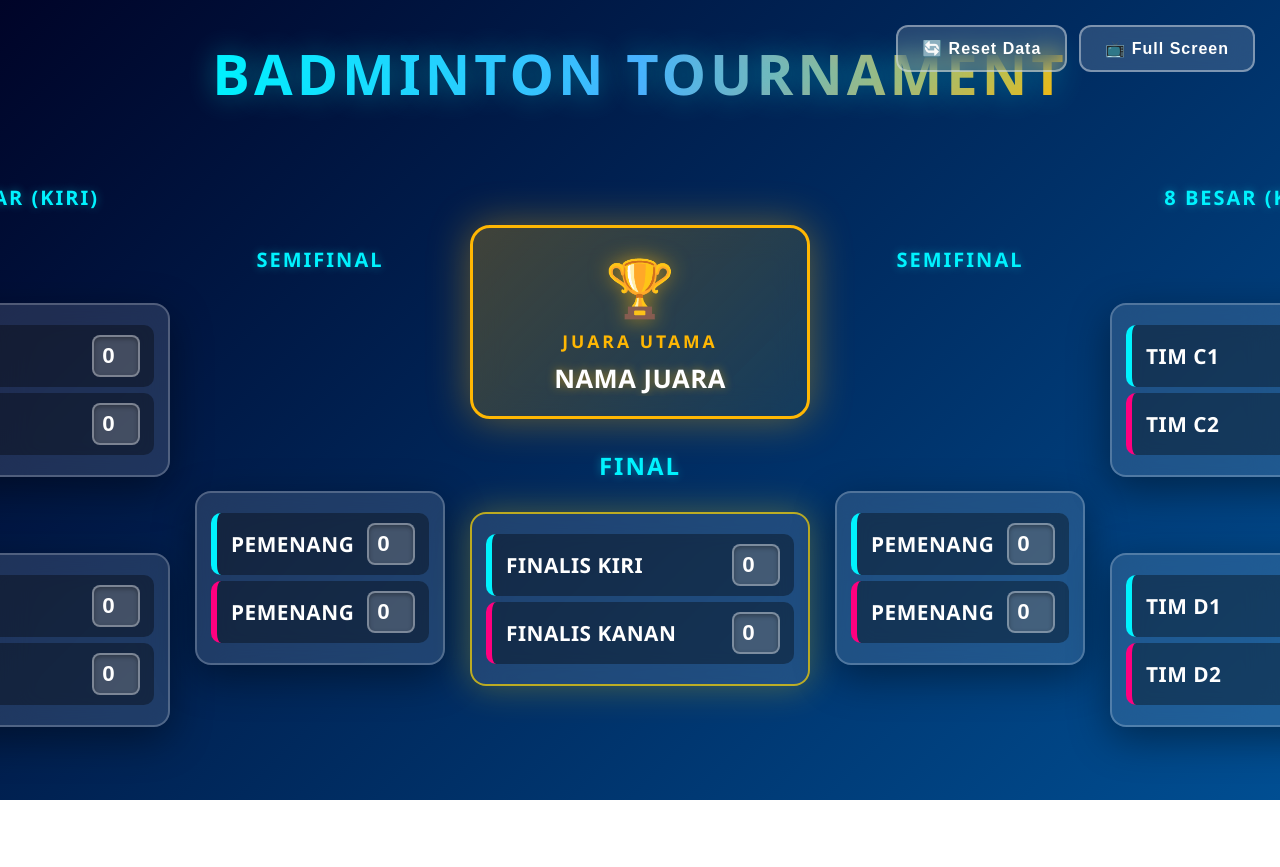
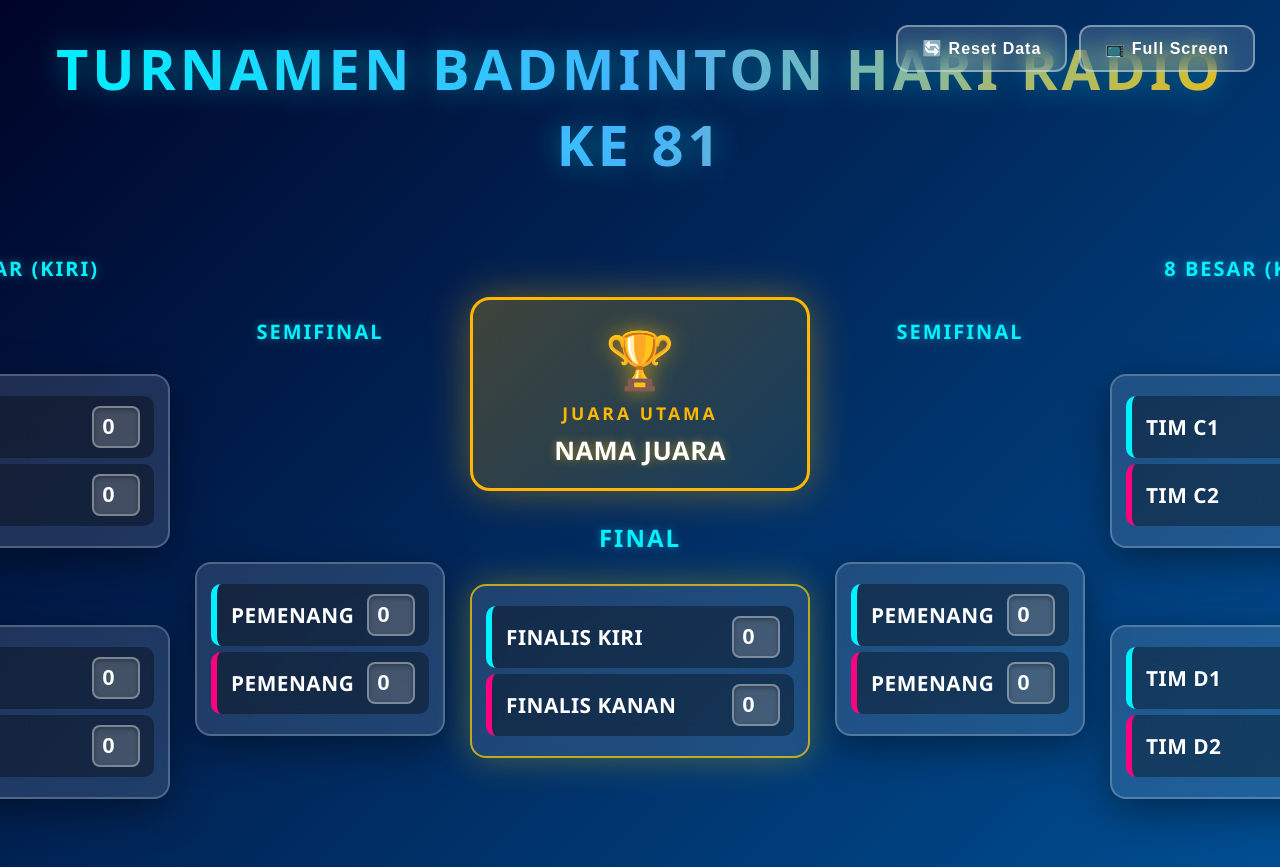
Before and after one commit to deniarya1012/Bagan-Badminton, a plain HTML site: page index.html in a window 1280 px wide. Shown: the top 867 px of the page. Before the commit the page ends 800 px from the top, so only its background shows below. Drawn offline with Linux system fonts and the light colour scheme.

Commit message:
Update tournament title to Indonesian language

```diff
--- a/index.html
+++ b/index.html
@@ -235,7 +235,7 @@
     </div>
 
     <div class="header">
-        <h1>Badminton Tournament</h1>
+        <h1>Turnamen Badminton Hari Radio ke 81</h1>
     </div>
 
     <div class="bracket-container">
```
